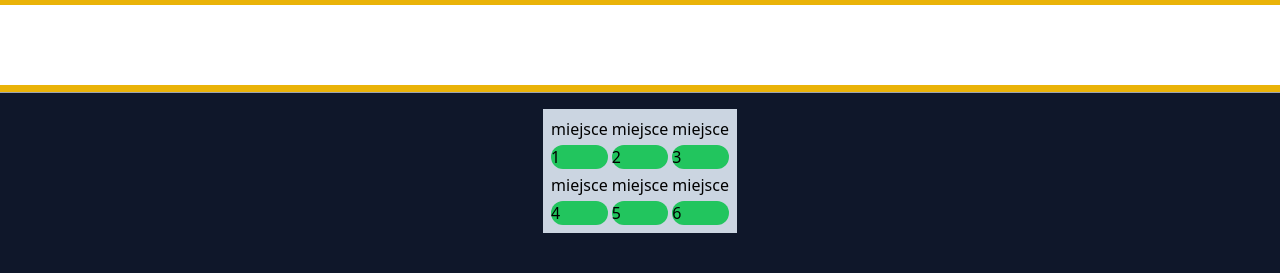
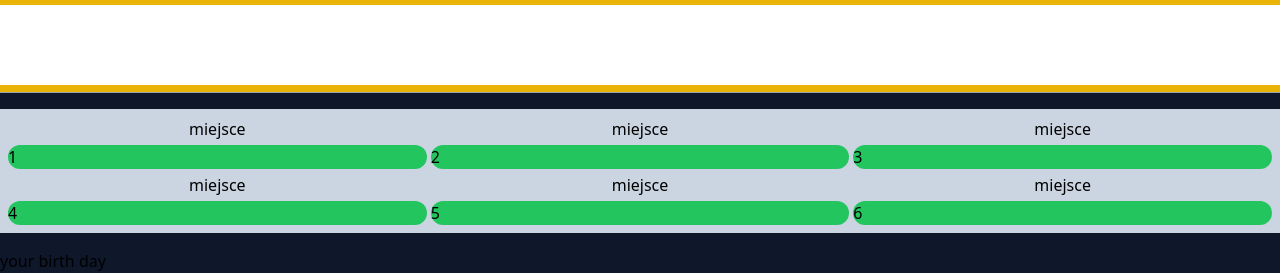
Before and after one commit to FBudn/HTML-with-objects-classes-methods-etc, a plain HTML site: page index.html in a window 1280 px wide. Shown: the part 1761-2034 px from the top of the page. Before the commit the page ends 2010 px from the top, so only its background shows below. Drawn offline with nearby package versions, Linux system fonts and the light colour scheme.

Commit message:
one more section

```diff
--- a/index.html
+++ b/index.html
@@ -493,7 +493,7 @@
             <div class="flex flex-col w-full justify-center align-center items-center">
 
                 <!-- time-zones grid container -->
-                <div class="grid grid grid-cols-3 auto-rows-auto m-4 p-2 gap-1 bg-slate-300">
+                <div class="grid w-full grid grid-cols-3 auto-rows-auto m-4 p-2 gap-1 bg-slate-300">
                     <div class="flex justify-center items-center text-center">miejsce</div>
                     <div class="flex justify-center items-center text-center">miejsce</div>
                     <div class="flex justify-center items-center text-center">miejsce</div>
@@ -515,6 +515,13 @@
 
 
                     <!-- END: time-zones container -->
+                </div>
+
+                <!-- What day was your birthday? -->
+
+                <div class="flex w-full ">
+                    your birth day
+
                 </div>
 
                 <!-- END: TIME-ZONES SECTION -->
```
